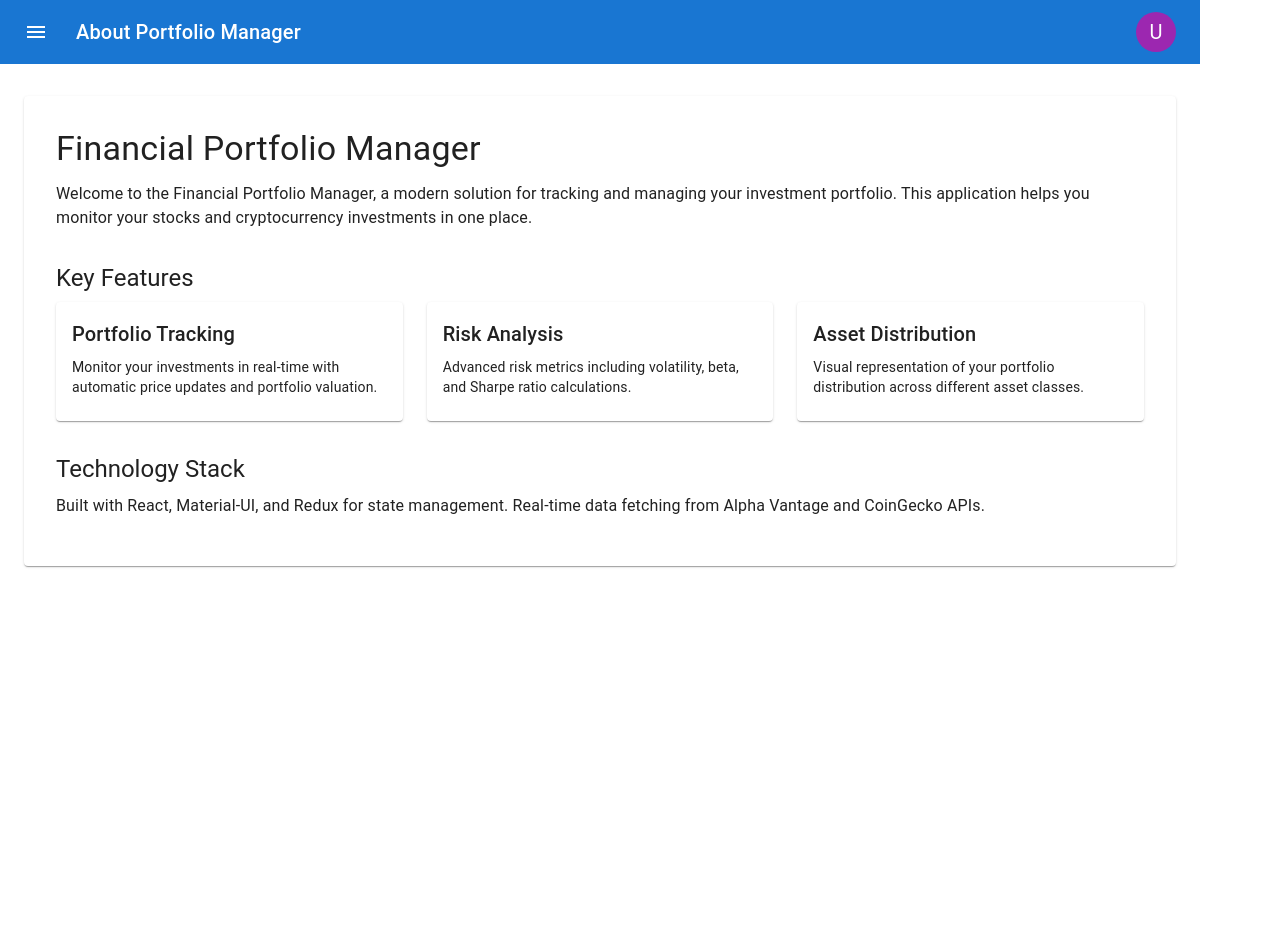
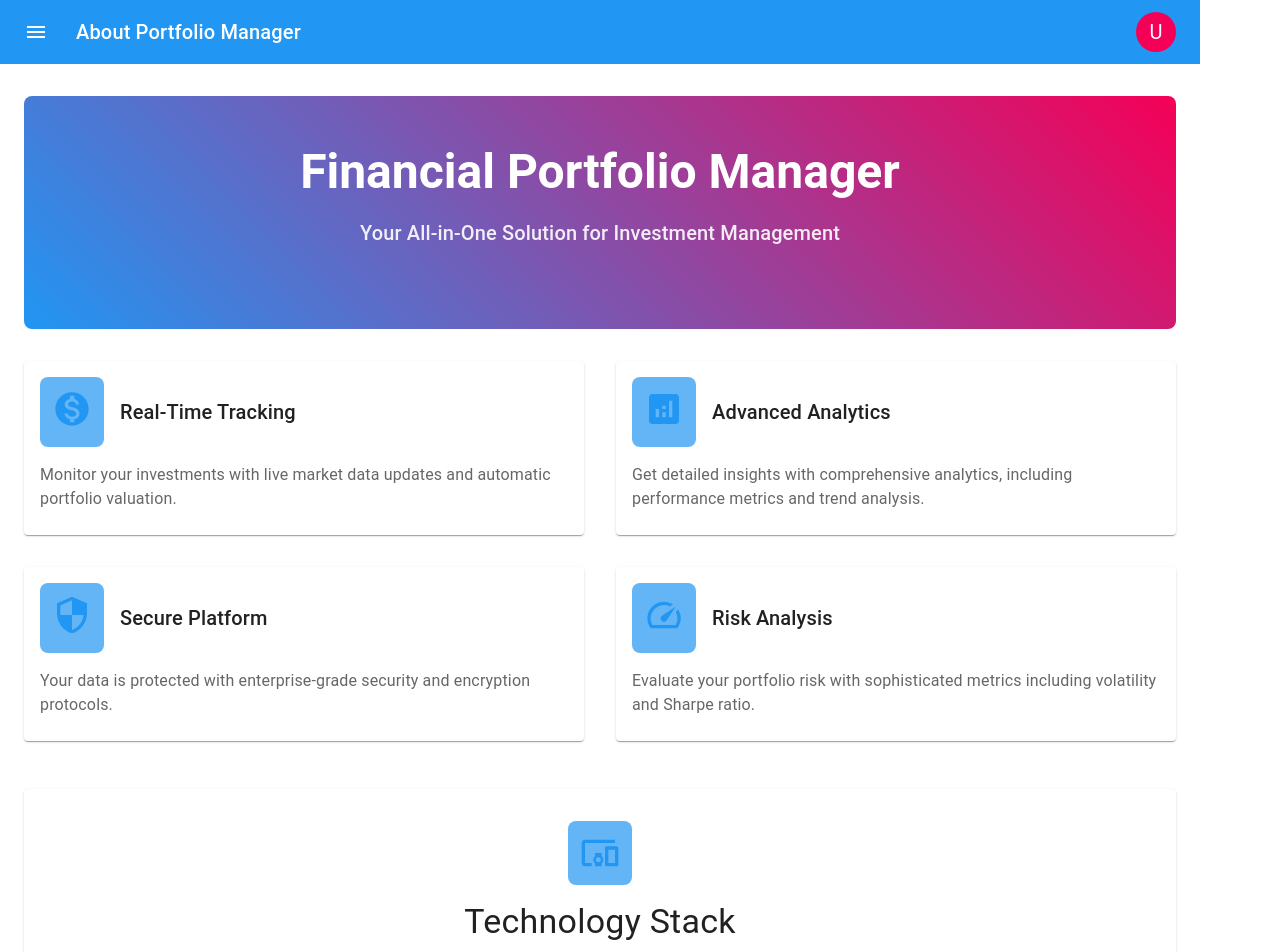
Before and after one commit to Thomas-Gareth/financial-portfolio-manager, a React app in the folder financial-portfolio-manager/: page /about in a window 1280 px wide. Shown: the top 952 px of the page. Before the commit the page ends 800 px from the top, so only its background shows below. Built offline with nearby package versions, Linux system fonts and the light colour scheme; sample sign-in values are in the browser's storage; the HTML template or start-up script is replaced by a standard one.

Commit message:
Upgraded the styling for about page

```diff
--- a/financial-portfolio-manager/src/components/LoginPage.jsx
+++ b/financial-portfolio-manager/src/components/LoginPage.jsx
@@ -43,7 +43,7 @@ const LoginPage = () => {
       await new Promise(resolve => setTimeout(resolve, 1000));
 
       // Mock validation
-      if (credentials.email === 'user@example.com' && credentials.password === 'password') {
+      if (credentials.email === 'user@example.com' && credentials.password === 'userpassword') {
         // Call the login function from auth context
         login({
           email: credentials.email,
@@ -120,7 +120,7 @@ const LoginPage = () => {
           </form>
 
           <Typography variant="body2" color="textSecondary" align="center" className="mt-4">
-            Demo credentials: user@example.com / password
+            Demo credentials: user@example.com / userpassword
           </Typography>
         </CardContent>
       </Card>
--- /dev/null
+++ b/financial-portfolio-manager/src/context/ThemeContext.jsx
@@ -0,0 +1,39 @@
+// context/ThemeContext.jsx
+import React, { createContext, useContext, useMemo } from 'react';
+import { createTheme, ThemeProvider as MuiThemeProvider } from '@mui/material';
+import { blue, pink } from '@mui/material/colors';
+
+const ThemeContext = createContext();
+
+export function ThemeProvider({ children }) {
+  const [mode, setMode] = React.useState('light');
+
+  const toggleTheme = () => {
+    setMode((prevMode) => (prevMode === 'light' ? 'dark' : 'light'));
+  };
+
+  const theme = useMemo(
+    () =>
+      createTheme({
+        palette: {
+          mode,
+          primary: blue,
+          secondary: pink,
+        },
+      }),
+    [mode]
+  );
+
+  // Expose the toggle function globally (not ideal but works for this demo)
+  window.__toggleTheme = toggleTheme;
+
+  return (
+    <ThemeContext.Provider value={{ mode, toggleTheme }}>
+      <MuiThemeProvider theme={theme}>
+        {children}
+      </MuiThemeProvider>
+    </ThemeContext.Provider>
+  );
+}
+
+export const useThemeContext = () => useContext(ThemeContext);
--- a/financial-portfolio-manager/src/pages/About.jsx
+++ b/financial-portfolio-manager/src/pages/About.jsx
@@ -12,14 +12,54 @@ import {
   Toolbar,
   IconButton,
   Avatar,
-  useTheme
+  useTheme,
+  Divider,
+  Button,
+  Chip
 } from '@mui/material';
-import { Menu as MenuIcon, GitHub, LinkedIn } from '@mui/icons-material';
+import {
+  Menu as MenuIcon,
+  GitHub,
+  MonetizationOn,
+  Security,
+  Analytics,
+  Speed,
+  Cloud,
+  DevicesOther
+} from '@mui/icons-material';
 import Sidebar from '../components/SideBar';
 
 function About() {
   const theme = useTheme();
   const [sidebarOpen, setSidebarOpen] = React.useState(false);
+
+  const features = [
+    {
+      icon: <MonetizationOn sx={{ fontSize: 40 }} />,
+      title: 'Real-Time Tracking',
+      description: 'Monitor your investments with live market data updates and automatic portfolio valuation.'
+    },
+    {
+      icon: <Analytics sx={{ fontSize: 40 }} />,
+      title: 'Advanced Analytics',
+      description: 'Get detailed insights with comprehensive analytics, including performance metrics and trend analysis.'
+    },
+    {
+      icon: <Security sx={{ fontSize: 40 }} />,
+      title: 'Secure Platform',
+      description: 'Your data is protected with enterprise-grade security and encryption protocols.'
+    },
+    {
+      icon: <Speed sx={{ fontSize: 40 }} />,
+      title: 'Risk Analysis',
+      description: 'Evaluate your portfolio risk with sophisticated metrics including volatility and Sharpe ratio.'
+    }
+  ];
+
+  const technologies = [
+    'React', 'Redux', 'Material-UI', 'Node.js', 'Express', 'MongoDB',
+    'WebSocket', 'REST APIs', 'JWT Auth', 'Docker'
+  ];
 
   return (
     <Box sx={{ flexGrow: 1, bgcolor: 'background.default', minHeight: '100vh' }}>
@@ -48,67 +88,116 @@ function About() {
       />
 
       <Container maxWidth="lg" sx={{ mt: 4, mb: 4 }}>
-        <Grid container spacing={3}>
-          <Grid item xs={12}>
-            <Paper sx={{ p: 4 }}>
-              <Typography variant="h4" gutterBottom>
+        {/* Hero Section */}
+        <Paper
+          elevation={0}
+          sx={{
+            p: 6,
+            textAlign: 'center',
+            background: `linear-gradient(45deg, ${theme.palette.primary.main}, ${theme.palette.secondary.main})`,
+            color: 'white',
+            borderRadius: 2,
+            mb: 4
+          }}
+        >
+          <Typography variant="h3" gutterBottom fontWeight="bold">
             Financial Portfolio Manager
           </Typography>
-              <Typography variant="body1" paragraph>
-                Welcome to the Financial Portfolio Manager, a modern solution for tracking and managing your investment portfolio. This application helps you monitor your stocks and cryptocurrency investments in one place.
+          <Typography variant="h6" sx={{ mb: 4, opacity: 0.9 }}>
+            Your All-in-One Solution for Investment Management
           </Typography>
 
-              <Typography variant="h5" gutterBottom sx={{ mt: 4 }}>
-                Key Features
+        </Paper>
+
+        {/* Features Grid */}
+        <Grid container spacing={4} sx={{ mb: 6 }}>
+          {features.map((feature, index) => (
+            <Grid item xs={12} md={6} key={index}>
+              <Card
+                sx={{
+                  height: '100%',
+                  transition: 'transform 0.2s',
+                  '&:hover': {
+                    transform: 'translateY(-4px)'
+                  }
+                }}
+              >
+                <CardContent>
+                  <Box sx={{ display: 'flex', alignItems: 'center', mb: 2 }}>
+                    <Box
+                      sx={{
+                        p: 1.5,
+                        borderRadius: 2,
+                        bgcolor: theme.palette.primary.light,
+                        color: theme.palette.primary.main,
+                        mr: 2
+                      }}
+                    >
+                      {feature.icon}
+                    </Box>
+                    <Typography variant="h6">
+                      {feature.title}
                     </Typography>
-              <Grid container spacing={3}>
-                <Grid item xs={12} md={4}>
-                  <Card>
-                    <CardContent>
-                      <Typography variant="h6" gutterBottom>
-                        Portfolio Tracking
-                      </Typography>
-                      <Typography variant="body2">
-                        Monitor your investments in real-time with automatic price updates and portfolio valuation.
+                  </Box>
+                  <Typography variant="body1" color="text.secondary">
+                    {feature.description}
                   </Typography>
                 </CardContent>
               </Card>
             </Grid>
-                <Grid item xs={12} md={4}>
-                  <Card>
-                    <CardContent>
-                      <Typography variant="h6" gutterBottom>
-                        Risk Analysis
+          ))}
+        </Grid>
+
+        {/* Tech Stack Section */}
+        <Paper sx={{ p: 4, mb: 4 }}>
+          <Box sx={{ textAlign: 'center', mb: 4 }}>
+            <Box
+              sx={{
+                display: 'inline-flex',
+                p: 1.5,
+                borderRadius: 2,
+                bgcolor: theme.palette.primary.light,
+                color: theme.palette.primary.main,
+                mb: 2
+              }}
+            >
+              <DevicesOther sx={{ fontSize: 40 }} />
+            </Box>
+            <Typography variant="h4" gutterBottom>
+              Technology Stack
             </Typography>
-                      <Typography variant="body2">
-                        Advanced risk metrics including volatility, beta, and Sharpe ratio calculations.
+            <Typography variant="body1" color="text.secondary">
+              Built with modern technologies for reliability and performance
+            </Typography>
+          </Box>
+
+
+        </Paper>
+
+        {/* Cloud Infrastructure */}
+        <Card sx={{ mb: 4 }}>
+          <CardContent sx={{ textAlign: 'center' }}>
+            <Box
+              sx={{
+                display: 'inline-flex',
+                p: 1.5,
+                borderRadius: 2,
+                bgcolor: theme.palette.primary.light,
+                color: theme.palette.primary.main,
+                mb: 2
+              }}
+            >
+              <Cloud sx={{ fontSize: 40 }} />
+            </Box>
+            <Typography variant="h5" gutterBottom>
+              Cloud-Native Architecture
+            </Typography>
+            <Typography variant="body1" color="text.secondary">
+              Deployed on scalable cloud infrastructure ensuring high availability and performance.
+              Our microservices architecture allows for seamless updates and maintenance without disruption.
             </Typography>
           </CardContent>
         </Card>
-                </Grid>
-                <Grid item xs={12} md={4}>
-                  <Card>
-                    <CardContent>
-                      <Typography variant="h6" gutterBottom>
-                        Asset Distribution
-                      </Typography>
-                      <Typography variant="body2">
-                        Visual representation of your portfolio distribution across different asset classes.
-                      </Typography>
-                    </CardContent>
-                  </Card>
-                </Grid>
-              </Grid>
-
-              <Typography variant="h5" gutterBottom sx={{ mt: 4 }}>
-                Technology Stack
-              </Typography>
-              <Typography variant="body1" paragraph>
-                Built with React, Material-UI, and Redux for state management. Real-time data fetching from Alpha Vantage and CoinGecko APIs.
-              </Typography>
-            </Paper>
-          </Grid>
-        </Grid>
       </Container>
     </Box>
   );
--- /dev/null
+++ b/financial-portfolio-manager/src/pages/Settings.jsx
@@ -0,0 +1,95 @@
+// pages/Settings.jsx
+import React from 'react';
+import {
+  Box,
+  Container,
+  Typography,
+  Card,
+  CardContent,
+  Switch,
+  FormControlLabel,
+  AppBar,
+  Toolbar,
+  IconButton,
+  Avatar,
+  useTheme
+} from '@mui/material';
+import { Menu as MenuIcon, DarkMode, LightMode } from '@mui/icons-material';
+import Sidebar from '../components/SideBar';
+
+function Settings() {
+  const theme = useTheme();
+  const [sidebarOpen, setSidebarOpen] = React.useState(false);
+
+  // Theme toggle state and handler
+  const [darkMode, setDarkMode] = React.useState(theme.palette.mode === 'dark');
+
+  const handleThemeChange = () => {
+    // Get the toggleTheme function from your theme context
+    const toggleTheme = window.__toggleTheme;
+    if (toggleTheme) {
+      toggleTheme();
+      setDarkMode(!darkMode);
+    }
+  };
+
+  return (
+    <Box sx={{ flexGrow: 1, bgcolor: 'background.default', minHeight: '100vh' }}>
+      <AppBar position="static" elevation={0}>
+        <Toolbar>
+          <IconButton
+            size="large"
+            edge="start"
+            color="inherit"
+            aria-label="menu"
+            sx={{ mr: 2 }}
+            onClick={() => setSidebarOpen(true)}
+          >
+            <MenuIcon />
+          </IconButton>
+          <Typography variant="h6" component="div" sx={{ flexGrow: 1 }}>
+            Settings
+          </Typography>
+          <Avatar sx={{ bgcolor: theme.palette.secondary.main }}>U</Avatar>
+        </Toolbar>
+      </AppBar>
+
+      <Sidebar
+        open={sidebarOpen}
+        onClose={() => setSidebarOpen(false)}
+      />
+
+      <Container maxWidth="lg" sx={{ mt: 4, mb: 4 }}>
+        <Card>
+          <CardContent>
+            <Typography variant="h5" gutterBottom>
+              Appearance
+            </Typography>
+
+            <Box sx={{ mt: 3 }}>
+              <FormControlLabel
+                control={
+                  <Switch
+                    checked={darkMode}
+                    onChange={handleThemeChange}
+                    color="primary"
+                  />
+                }
+                label={
+                  <Box sx={{ display: 'flex', alignItems: 'center', gap: 1 }}>
+                    {darkMode ? <DarkMode /> : <LightMode />}
+                    <Typography>
+                      {darkMode ? 'Dark Mode' : 'Light Mode'}
+                    </Typography>
+                  </Box>
+                }
+              />
+            </Box>
+          </CardContent>
+        </Card>
+      </Container>
+    </Box>
+  );
+}
+
+export default Settings;
```
Also changed, not shown: financial-portfolio-manager/src/App.jsx (+12 -0 lines). Lines whose indentation alone changed are shown as unchanged.
